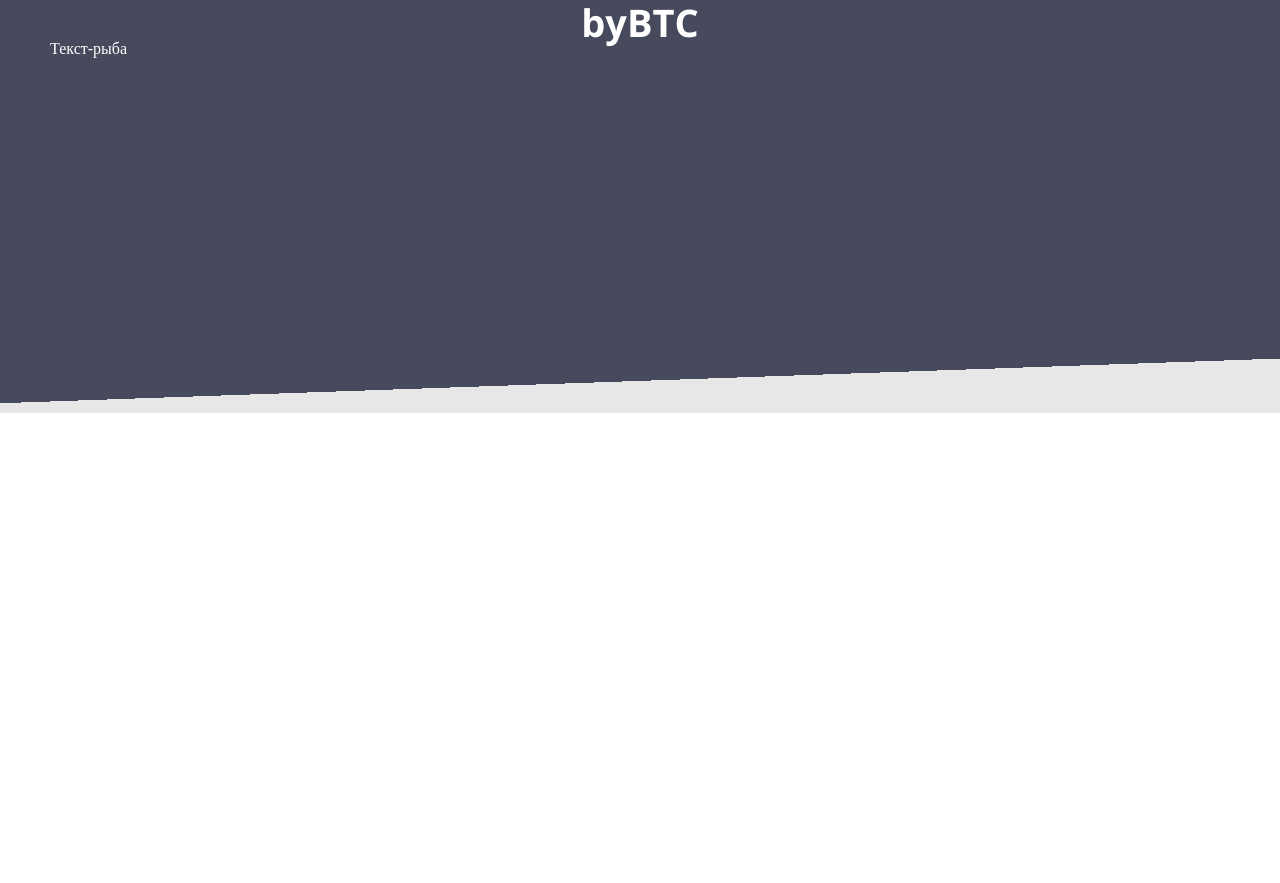
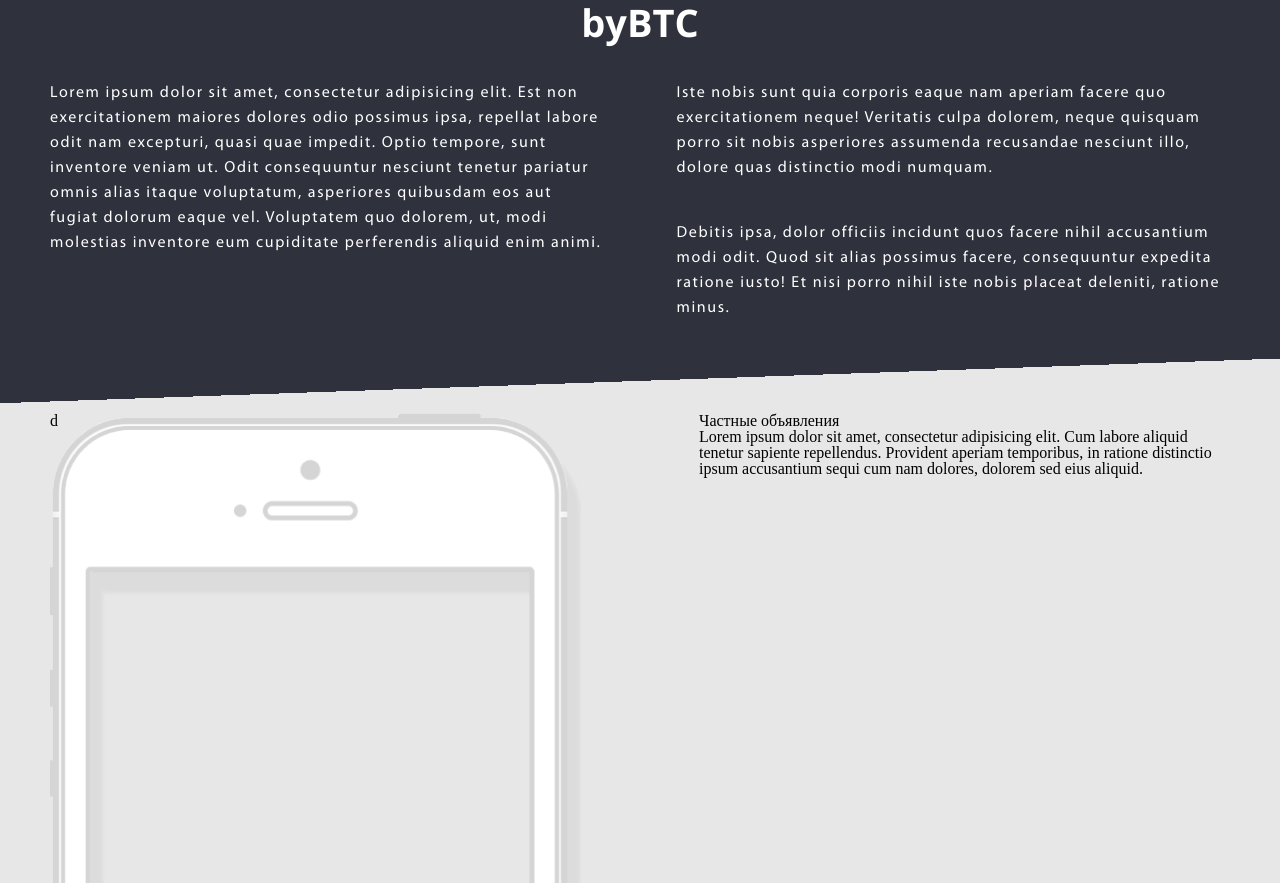
Before and after one commit to Neuropassenger/bybtc-landing, a website: page src/index.html in a window 1280 px wide. Shown: the part 2477-3360 px from the top of the page. Before the commit the page ends 2890 px from the top, so only its background shows below. Drawn offline with Linux system fonts and the light colour scheme.

Commit message:
Начало работы над секцией частных объявлений

```diff
--- a/src/index.html
+++ b/src/index.html
@@ -138,7 +138,7 @@
 						<li><a href="#cat3">Электроника</a></li>
 						<li><a href="#cat4">Компьютеры</a></li>
 						<li><a href="#cat5">Мультимедиа</a></li>
-						<li><a href="#cat6">Бытовая</a></li>
+						<li><a href="#cat6">Смартфоны</a></li>
 					</ul>
 				</nav>
 				<div class="categories owl-carousel">
@@ -260,10 +260,28 @@
 		<section class="about">
 			<div class="content">
 				<h2>byBTC</h2>
-				<p>Текст-рыба</p>
+				<article>
+						<p>Lorem ipsum dolor sit amet, consectetur adipisicing elit. Est non exercitationem maiores dolores odio possimus ipsa, repellat labore odit nam excepturi, quasi quae impedit. Optio tempore, sunt inventore veniam ut. Odit consequuntur nesciunt tenetur pariatur omnis alias itaque voluptatum, asperiores quibusdam eos aut fugiat dolorum eaque vel. Voluptatem quo dolorem, ut, modi molestias inventore eum cupiditate perferendis aliquid enim animi.</p>
+						<p>Iste nobis sunt quia corporis eaque nam aperiam facere quo exercitationem neque! Veritatis culpa dolorem, neque quisquam porro sit nobis asperiores assumenda recusandae nesciunt illo, dolore quas distinctio modi numquam.</p>
+						<p>Debitis ipsa, dolor officiis incidunt quos facere nihil accusantium modi odit. Quod sit alias possimus facere, consequuntur expedita ratione iusto! Et nisi porro nihil iste nobis placeat deleniti, ratione minus.</p>
+				</article>
 			</div>
 		</section>
 		<!-- КОНЕЦ СЕКЦИИ О НАС -->
+
+		<!-- НАЧАЛО СЕКЦИИ С ЧАСТНЫМ ОБЪЯВЛЕНИЯМИ -->
+		<section class="private-ads">
+			<div class="content">
+				<div class="iphone-ads">
+					d
+				</div>
+				<div class="private-ads-text">
+					<h2>Частные объявления</h2>
+					<p>Lorem ipsum dolor sit amet, consectetur adipisicing elit. Cum labore aliquid tenetur sapiente repellendus. Provident aperiam temporibus, in ratione distinctio ipsum accusantium sequi cum nam dolores, dolorem sed eius aliquid.</p>
+				</div>
+			</div>
+		</section>
+		<!-- КОНЕЦ СЕКЦИИ С ЧАСТНЫМИ ОБЪЯВЛЕНИЯМИ -->
 
 	<!-- КОНЕЦ ОСНОВНОГО СОДЕРЖИМОГО -->
 
--- a/src/sass/base-settings.sass
+++ b/src/sass/base-settings.sass
@@ -1,3 +1,5 @@
 $pbw: 1180px // Базовая ширина страницы
 $accent-color: #58b400 // Ацкентный цвет
 $dark-grey: #474a5c // Темно-серый цвет
+$very-dark-grey: #2f313d // Темно-темно-серый цвет
+$very-light-grey: #e7e7e7
--- a/src/sass/main.sass
+++ b/src/sass/main.sass
@@ -15,7 +15,7 @@
 	flex-direction: column
 
 .top-line
-	background-color: #2f313d
+	background-color: $very-dark-grey
 	min-height: 105px
 	display: flex
 	justify-content: center
@@ -342,7 +342,7 @@
 			color: $accent-color
 
 .about
-	background: linear-gradient(-2deg, #e7e7e7 10%, $dark-grey 10%, $dark-grey 90%, #f7f7f7 90%)
+	background: linear-gradient(-2deg, $very-light-grey 10%, $very-dark-grey 10%, $very-dark-grey 90%, #f7f7f7 90%)
 	min-height: 500px
 	.content
 		padding-top: 90px
@@ -353,9 +353,40 @@
 			font:
 				family: 'Open Sans'
 				size: 38px
+		article
+			margin-top: 40px
+			font:
+				family: 'Myriad Pro'
+				weight: normal
+				size: 16px
+			line-height: 25px
+			letter-spacing: 0.1em
+			column-count: 2
+			column-gap: 73px
+			column-width: 550px
+			p
+				margin-top: 40px
+				&:first-child
+					margin-top: 0px
 
 .accent-text-color
 	color: $accent-color !important
 
 .cat
 	height: auto
+
+.private-ads
+	background: linear-gradient(-2deg, $very-dark-grey 10%, $very-light-grey 10%, $very-light-grey 90%, $very-light-grey 90%)
+	min-height: 500px
+	.content
+		display: flex
+		justify-content: space-between
+		.iphone-ads
+			width: 45%
+			background:
+				image: url('../img/iphone.png');
+				size: cover
+				position-x: center
+			height: 800px
+		.private-ads-text
+			width: 45%
```
Also changed, not shown: src/css/main.css, src/img/iphone.png (added), src/img/iphonex.png (added).
